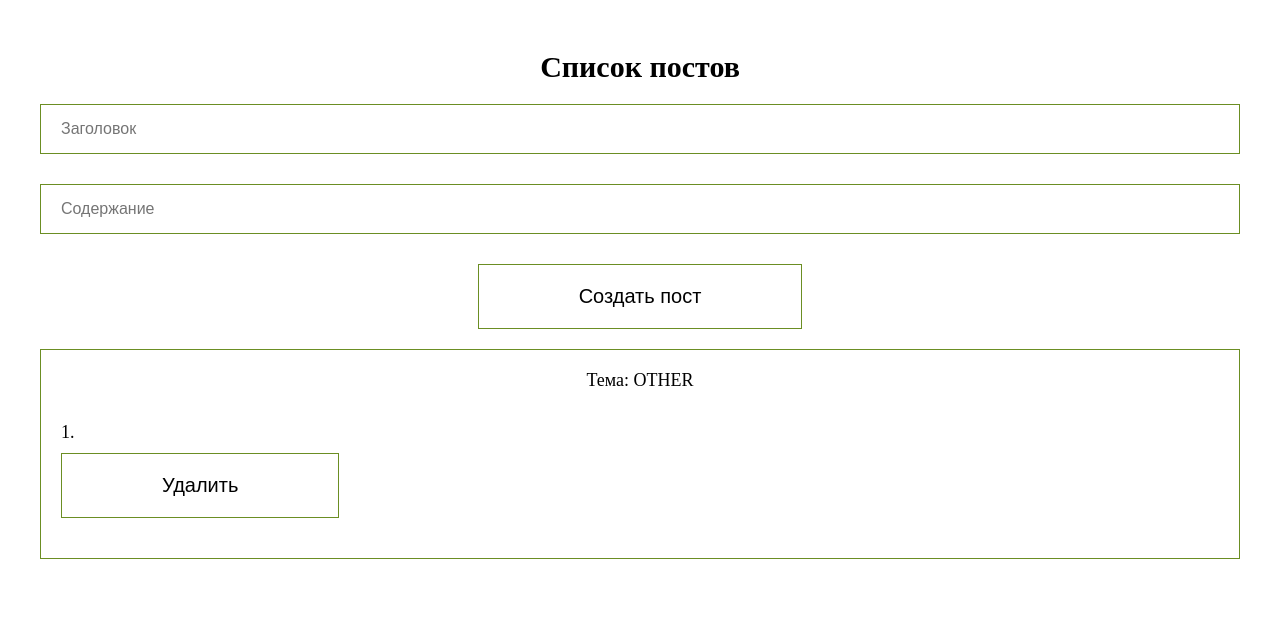
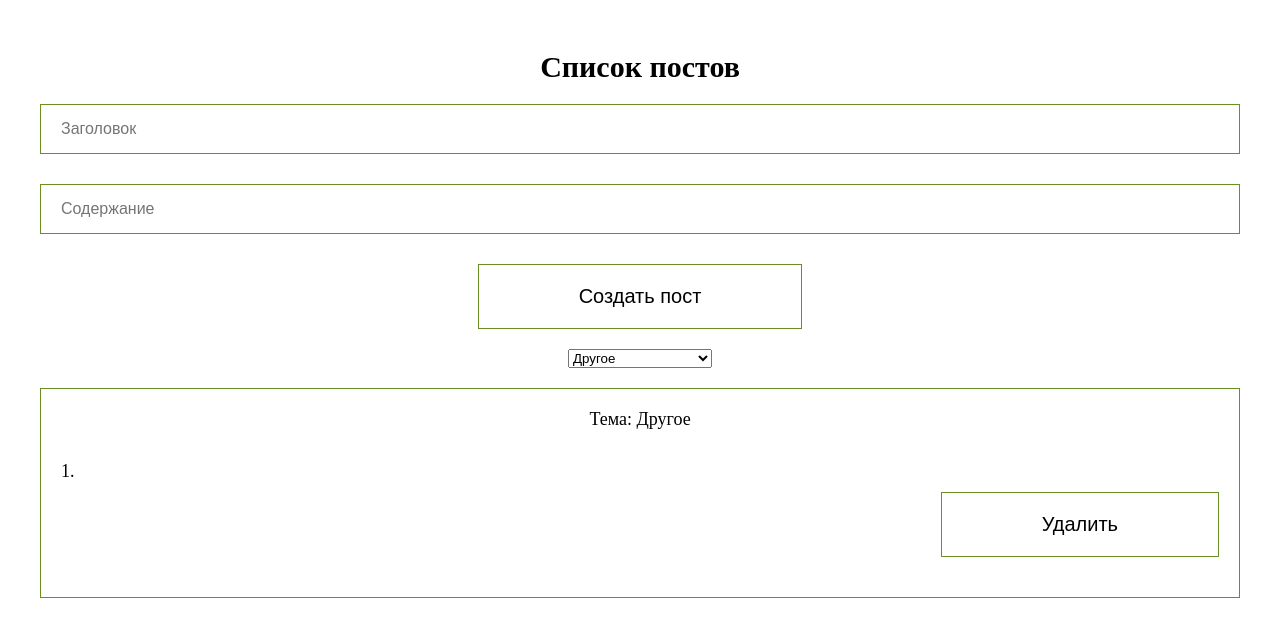
Before and after one commit to lonelyRei/react-posts, a React (Create React App) app: page / in a window 1280 px wide. Both pictures are taken after a click on the button "Создать пост". Shown: the top 636 px of the page. Built offline with nearby package versions, Linux system fonts and the light colour scheme; the HTML template or start-up script is replaced by a standard one.

Commit message:
Добавление функционала выбора темы

```diff
--- /dev/null
+++ b/src/components/UI/dropDown/CustomDropDown.tsx
@@ -0,0 +1,35 @@
+import React from 'react'
+import './customDropDown.css'
+import { ICustomDropDownOption } from '../../../types'
+
+export const CustomDropDown: React.FC<ICustomDropDownProps> = (props: ICustomDropDownProps): JSX.Element => {
+    const handleChange = (event: React.ChangeEvent<HTMLSelectElement>): void => {
+        props.onChange(event.target.value)
+    }
+
+    return (
+        <div className="customDropDown">
+            <select value={props.value} onChange={handleChange}>
+                <option value="" disabled>
+                    {props.defaultValue}
+                </option>
+                {props.options.map((option: ICustomDropDownOption): JSX.Element => {
+                    return (
+                        <option value={option.value} key={option.value}>
+                            {option.name}
+                        </option>
+                    )
+                })}
+            </select>
+        </div>
+    )
+}
+
+interface ICustomDropDownProps {
+    value: string
+    onChange: (value: string) => void
+
+    defaultValue: string
+
+    options: ICustomDropDownOption[]
+}
--- /dev/null
+++ b/src/components/UI/dropDown/customDropDown.css
@@ -0,0 +1,3 @@
+.customDropDown {
+    margin-bottom: 20px;
+}
--- a/src/components/inputArea/InputArea.tsx
+++ b/src/components/inputArea/InputArea.tsx
@@ -2,7 +2,8 @@ import React, { useState } from 'react'
 import { CustomInput } from '../UI/input/CustomInput'
 import { CustomButton } from '../UI/button/CustomButton'
 import './inputArea.css'
-import { IPostsListItem, PostsThemes } from '../../types'
+import { IPostsListItem, postOptions, PostsThemes } from '../../types'
+import { CustomDropDown } from '../UI/dropDown/CustomDropDown'
 
 export const InputArea: React.FC<IInputAreaProps> = (props: IInputAreaProps) => {
     const [post, setPost] = useState<IPostsListItem>({
@@ -14,7 +15,7 @@ export const InputArea: React.FC<IInputAreaProps> = (props: IInputAreaProps) =>
 
     const createPost = (): void => {
         props.createNewPost(post)
-        setPost({ title: '', content: '', theme: PostsThemes.other, id: Date.now() })
+        setPost({ title: '', content: '', theme: post.theme, id: Date.now() })
     }
 
     return (
@@ -34,6 +35,14 @@ export const InputArea: React.FC<IInputAreaProps> = (props: IInputAreaProps) =>
                 placeholder="Содержание"
             />
             <CustomButton isDisabled={false} placeholder="Создать пост" onSubmit={createPost} />
+            <CustomDropDown
+                value={post.theme}
+                defaultValue={'Выбрать тему'}
+                onChange={(theme: string) => {
+                    setPost({ ...post, theme: theme })
+                }}
+                options={postOptions}
+            />
         </div>
     )
 }
--- a/src/components/postsList/postItem/postItem.css
+++ b/src/components/postsList/postItem/postItem.css
@@ -28,5 +28,6 @@
 .postItem .postItemBottom {
     width: 100%;
     display: flex;
-    justify-content: flex-start;
+    justify-content: space-between;
+    align-items: center;
 }
--- a/src/types.ts
+++ b/src/types.ts
@@ -1,13 +1,37 @@
 export enum PostsThemes {
-    programming = 'PROGRAMMING',
-    sport = 'SPORT',
-    news = 'NEWS',
-    other = 'OTHER',
+    programming = 'Программирование',
+    sport = 'Спорт',
+    news = 'Новости',
+    other = 'Другое',
 }
+
+export interface ICustomDropDownOption {
+    value: string
+    name: string
+}
+
+export const postOptions: ICustomDropDownOption[] = [
+    {
+        value: PostsThemes.other,
+        name: PostsThemes.other,
+    },
+    {
+        value: PostsThemes.programming,
+        name: PostsThemes.programming,
+    },
+    {
+        value: PostsThemes.news,
+        name: PostsThemes.news,
+    },
+    {
+        value: PostsThemes.sport,
+        name: PostsThemes.sport,
+    },
+]
 
 export interface IPostsListItem {
     title: string
     content: string
-    theme: PostsThemes
+    theme: string
     id: number
 }
```
